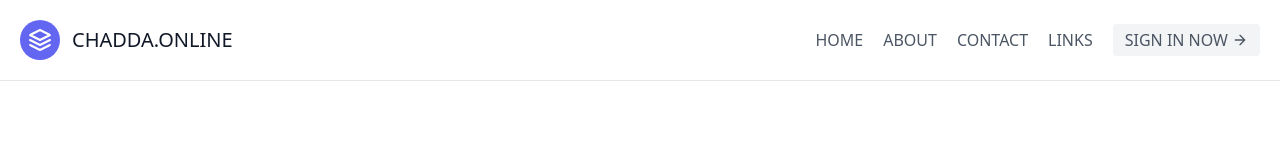
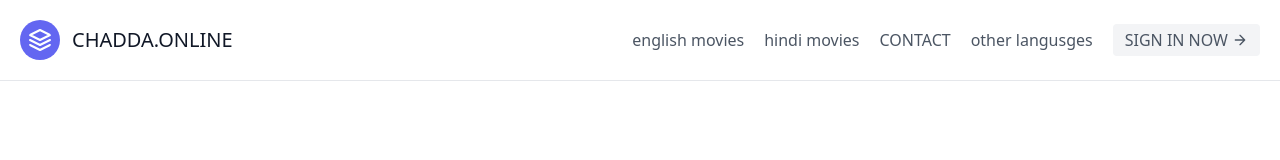
Before and after one commit to Absjanakh/chadda, a plain HTML site: page index.html in a window 1280 px wide. Shown: the top 160 px of the page. Drawn offline with nearby package versions, Linux system fonts and the light colour scheme.

Commit message:
Update index.html

```diff
--- a/index.html
+++ b/index.html
@@ -18,10 +18,10 @@
             <span class="ml-3 text-xl">CHADDA.ONLINE</span>
           </a>
           <nav class="md:ml-auto flex flex-wrap items-center text-base justify-center">
-            <a class="mr-5 hover:text-gray-900" <a href="https://www.instagram.com/abhiishekchadda/">HOME</a></a>
-            <a class="mr-5 hover:text-gray-900" <a href="https://www.instagram.com/abhiishekchadda/">ABOUT</a></a>
+            <a class="mr-5 hover:text-gray-900" <a href="https://1filmyworld.nl/download-lootere-season-1-2024-480p-720p-1080p/">english movies</a></a>
+            <a class="mr-5 hover:text-gray-900" <a href="https://www.instagram.com/abhiishekchadda/">hindi movies</a></a>
             <a class="mr-5 hover:text-gray-900" <a href="https://www.instagram.com/abhiishekchadda//">CONTACT</a></a>
-            <a class="mr-5 hover:text-gray-900" <a href="https://www.instagram.com/abhiishekchadda/">LINKS</a></a>
+            <a class="mr-5 hover:text-gray-900" <a href="https://www.instagram.com/abhiishekchadda/">other langusges</a></a>
           </nav>
           <button class="inline-flex items-center bg-gray-100 border-0 py-1 px-3 focus:outline-none hover:bg-gray-200 rounded text-base mt-4 md:mt-0">SIGN IN NOW
             <svg fill="none" stroke="currentColor" stroke-linecap="round" stroke-linejoin="round" stroke-width="2" class="w-4 h-4 ml-1" viewBox="0 0 24 24">
```
